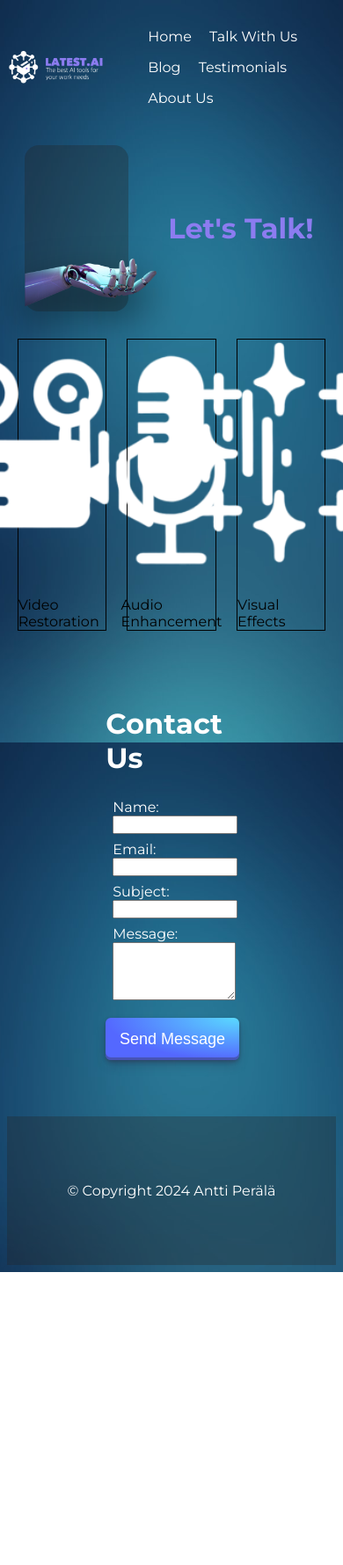
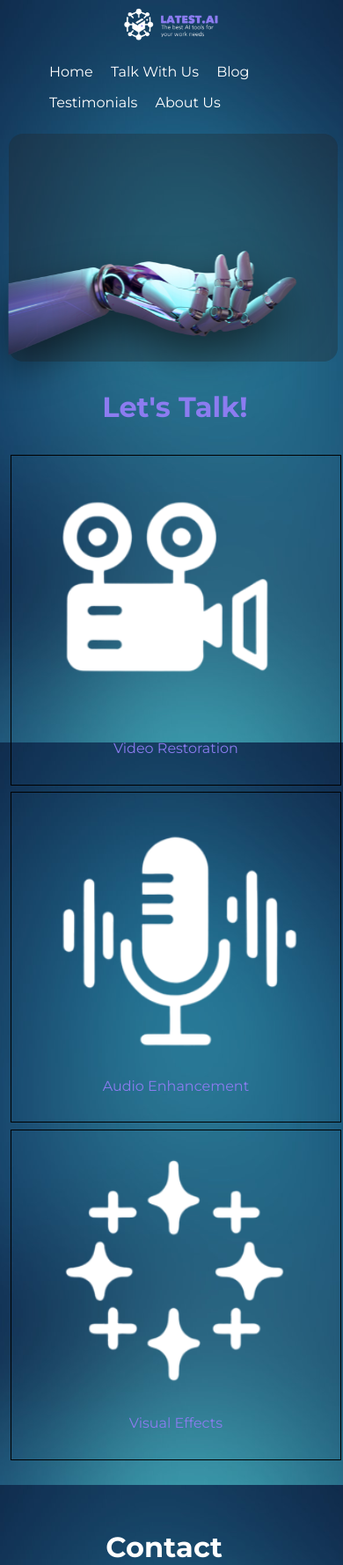
Before and after one commit to AnttiPerala/Web-and-App-Design-2024, a PHP site: page / in a window 390 px wide; the page is wider, and only the part inside the window is pictured. Shown: the top 1779 px of that part at 88% size. Before the commit the page ends 1446 px from the top of that part, so only its background shows below. Run offline with PHP 8.4, Linux system fonts and the light colour scheme.

Commit message:
Update style.css

```diff
--- a/02 Lesson/ProjectFiles/Web/Root/style.css
+++ b/02 Lesson/ProjectFiles/Web/Root/style.css
@@ -236,11 +236,13 @@ main aside {
     flex: 1 1 auto;
     transform: scale(0);
     transition: transform 1s ease-in-out;
+    color: #8c7cf0;
 }
 
 .products .scale-in {
     transform: scale(1); /* Scales elements back to normal size */
 }
+
 
 #robotHand {
     width: 130%;
@@ -266,3 +268,35 @@ footer {
     font-family: 'Montserrat-Variable';
     src: url(fonts/Montserrat-VariableFont_wght.ttf);
 }
+
+
+/* MOBILE STYLES */
+
+@media only screen and (max-width: 1000px) {
+
+    main, .products, header {
+            flex-direction: column;
+        }
+
+    main aside {
+            width: 100%;
+            margin: 0.5vw;
+        }
+
+        #robotHand {
+            width: 90%;
+        }
+
+        .callToAction {
+            margin: 1vw;
+            width: 100%;
+        }
+
+        .products article {
+            width: 100%;
+            margin: 1vw;
+        }
+
+}
+
+/* END MOBILE STYLES */
```
